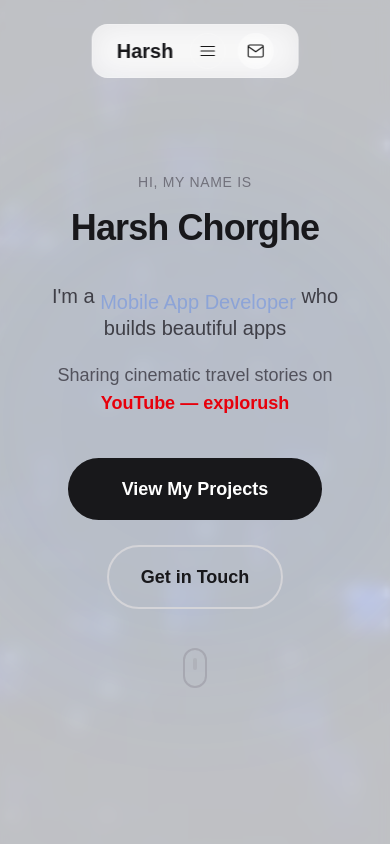
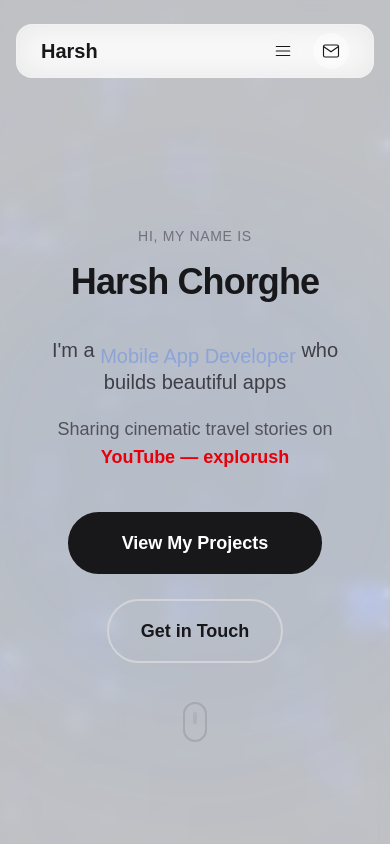
Before and after one commit to harshchorghe/harsh_portfolio, a Next.js app: page / in a window 390 px wide. Shown: the top 844 px of the page. Built offline with nearby package versions, Linux system fonts and the light colour scheme.

Commit message:
fix navbar scrolling problem

```diff
--- a/components/common/NavBar.tsx
+++ b/components/common/NavBar.tsx
@@ -25,9 +25,9 @@ export default function Navbar() {
   ];
 
   return (
+    <div className="sticky top-6 z-50 flex justify-center px-4">
       <nav
         className={`
-        fixed top-6 left-1/2 -translate-x-1/2 z-50
           rounded-2xl
           bg-white/60 dark:bg-zinc-900/60
           backdrop-blur-lg
@@ -35,9 +35,10 @@ export default function Navbar() {
           transition-all duration-700 ease-[cubic-bezier(0.16,1,0.3,1)]
           px-6 py-2
           md:flex md:items-center
+          w-full
           ${isScrolled
-          ? "md:min-w-[960px]  md:px-10 md:py-4 md:shadow-2xl"
-          : "md:min-w-[640px]  md:px-6 md:py-2 md:shadow-md"}
+            ? "md:min-w-[960px] md:max-w-[960px] md:px-10 md:py-4 md:shadow-2xl"
+            : "md:min-w-[640px] md:max-w-[640px] md:px-6 md:py-2 md:shadow-md"}
         `}
       >
       {/* Top Bar */}
@@ -104,5 +105,6 @@ export default function Navbar() {
         </div>
       </div>
       </nav>
+    </div>
   );
 }
```
Lines whose indentation alone changed are shown as unchanged.
